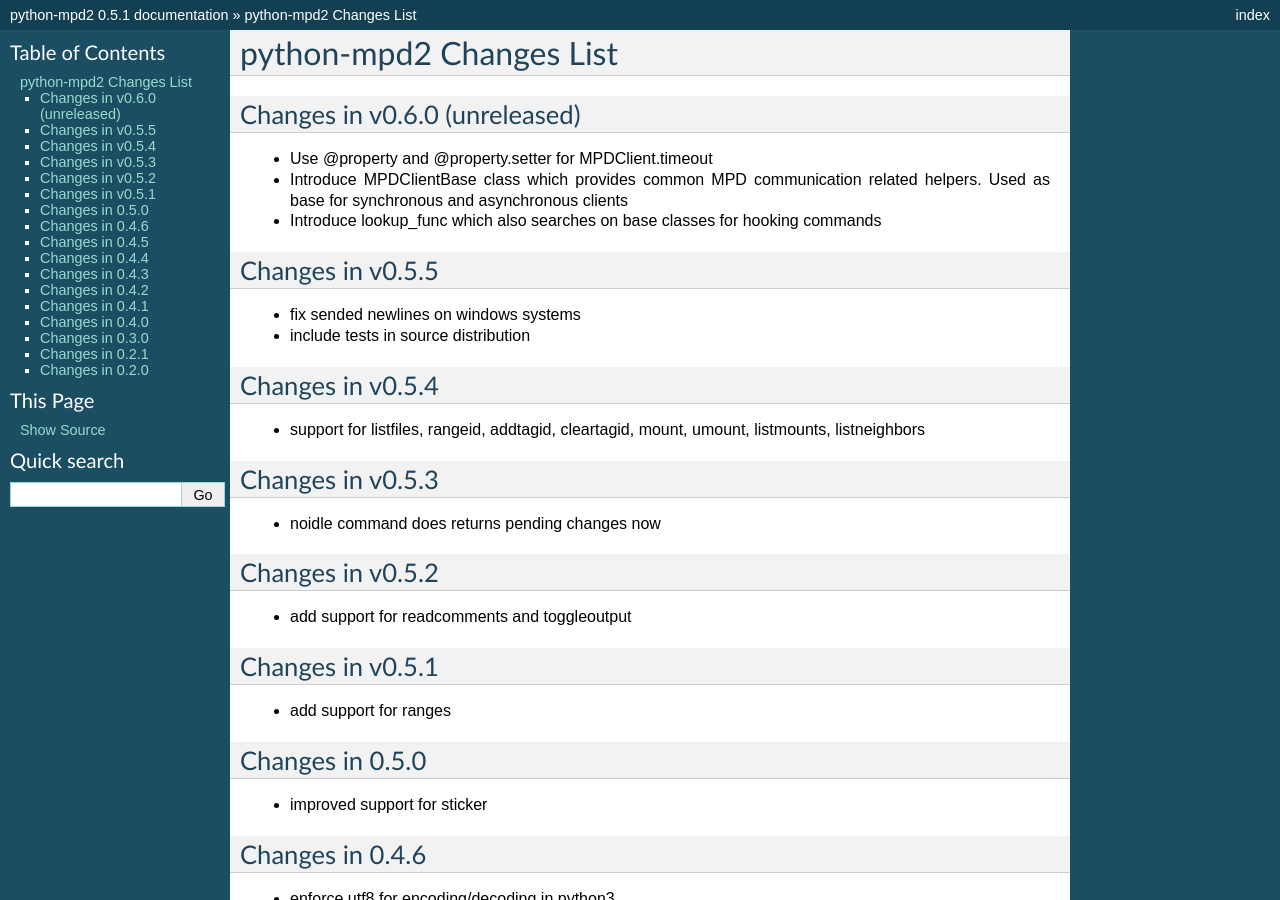
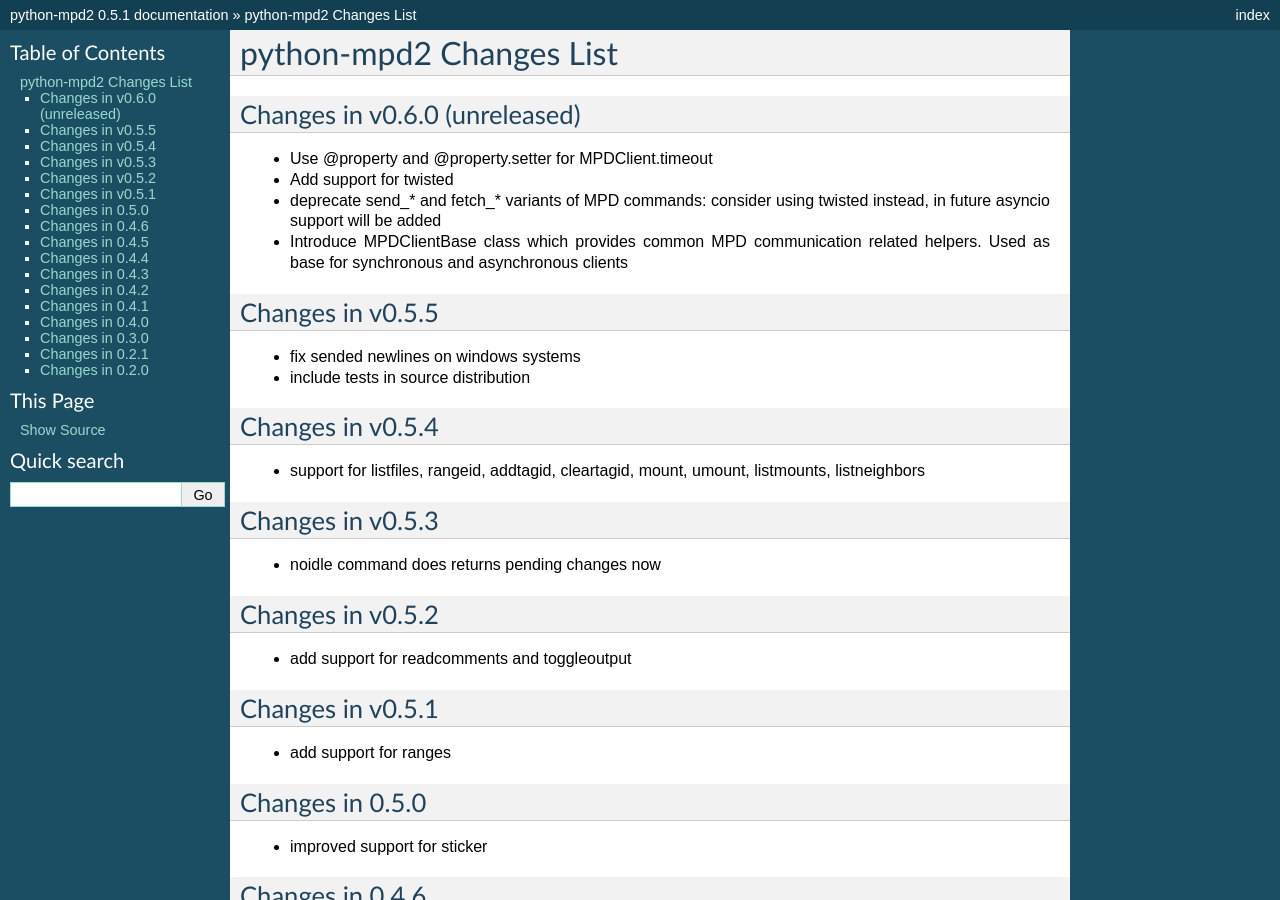
Before and after one commit to Mic92/python-mpd2, a Sphinx documentation site: the page built from doc/changes.rst, in a window 1280 px wide and 900 px high. Built offline with Sphinx 7.4.7, drawn with Linux system fonts in a browser that asks for light colours.

Commit message:
doc/changes: mention twisted, deprecate send_*/fetch_*

```diff
--- a/doc/changes.rst
+++ b/doc/changes.rst
@@ -5,10 +5,11 @@ Changes in v0.6.0 (unreleased)
 ------------------------------
 
 * Use @property and @property.setter for MPDClient.timeout
+* Add support for twisted
+* deprecate send_* and fetch_* variants of MPD commands:
+  consider using twisted instead, in future asyncio support will be added
 * Introduce MPDClientBase class which provides common MPD communication related
   helpers. Used as base for synchronous and asynchronous clients
-* Introduce lookup_func which also searches on base classes for hooking
-  commands
 
 
 Changes in v0.5.5
```
